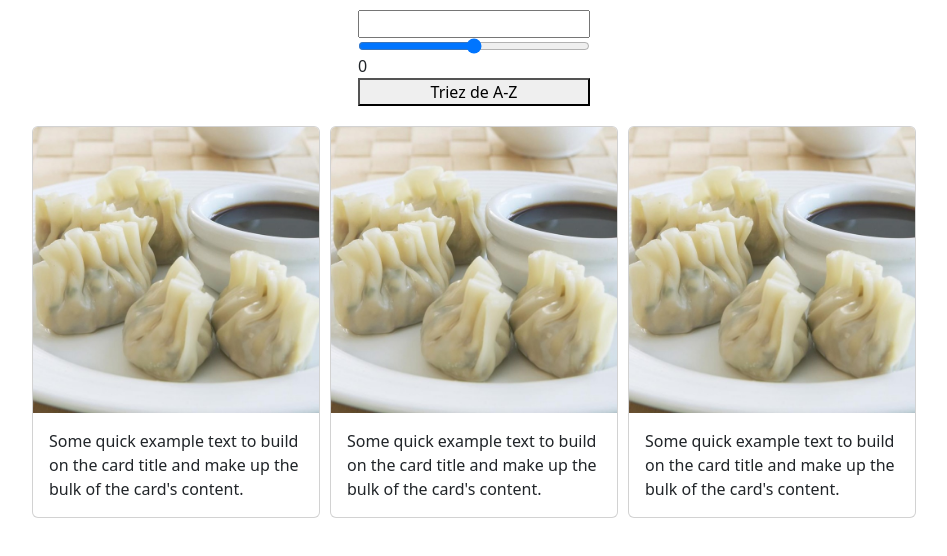
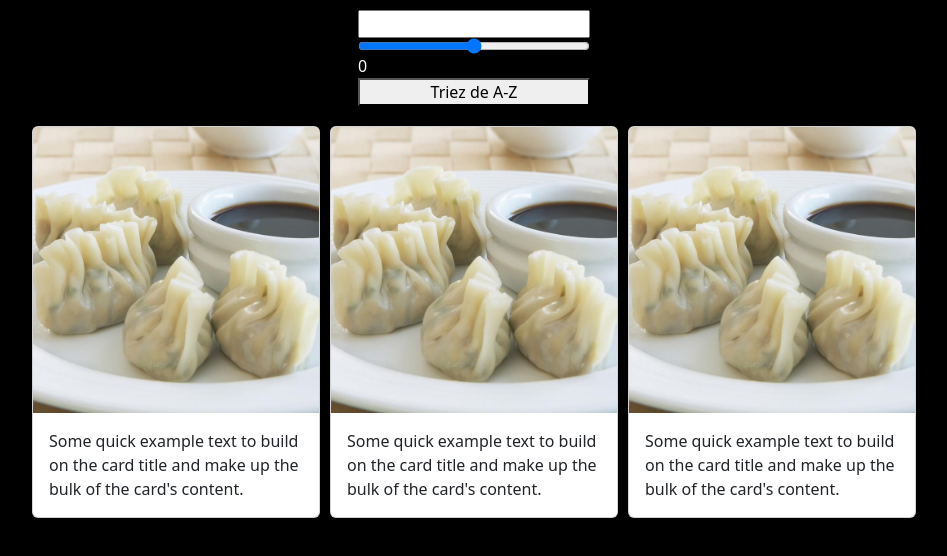
Before and after one commit to Eva-FV/ECPF, a plain HTML site: page index.html in a window 1280 px wide. Shown: the whole page, without its empty margins (166-1113 px from the left). Drawn offline with nearby package versions, Linux system fonts and the light colour scheme; no server answers.

Commit message:
Add files via upload

```diff
--- a/index.html
+++ b/index.html
@@ -12,7 +12,7 @@
 <body>
     <div class="container">
     <input type="text" id="search">
-        <input type="range" id="nombre"> <span>0</span>
+        <input type="range" id="number"> <span>0</span>
         <button id="btn">Triez de A-Z</button>
     </div>
     <main>
--- a/style.css
+++ b/style.css
@@ -2,6 +2,11 @@
     padding: 0;
     margin: 0;
 
+}
+
+body{
+    background-color: black;
+    color: white;
 }
 
 main{
```
